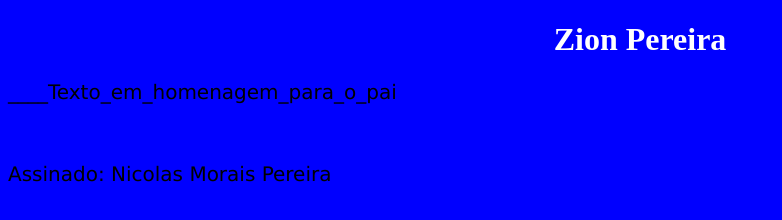
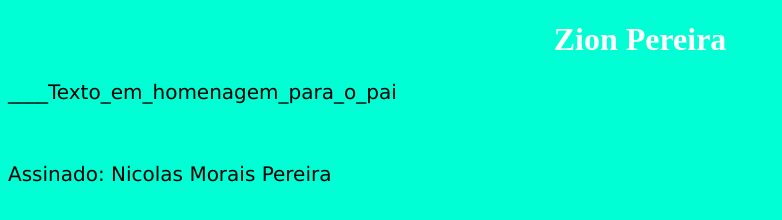
Before and after one commit to NicolasMp3/Papai, a plain HTML site: page index.html in a window 1280 px wide. Shown: the whole page, without its empty margins (0-782 px from the left). Drawn offline with Linux system fonts and the light colour scheme.

Commit message:
Add - CSS

```diff
--- a/css/estilo.css
+++ b/css/estilo.css
@@ -1,5 +1,5 @@
 body {
-    background-color: blue; /*Pode escolher outra cor se quiser*/
+    background-color: rgb(0, 255, 213); /*Pode escolher outra cor se quiser*/
   }
 
   h1 {
```
